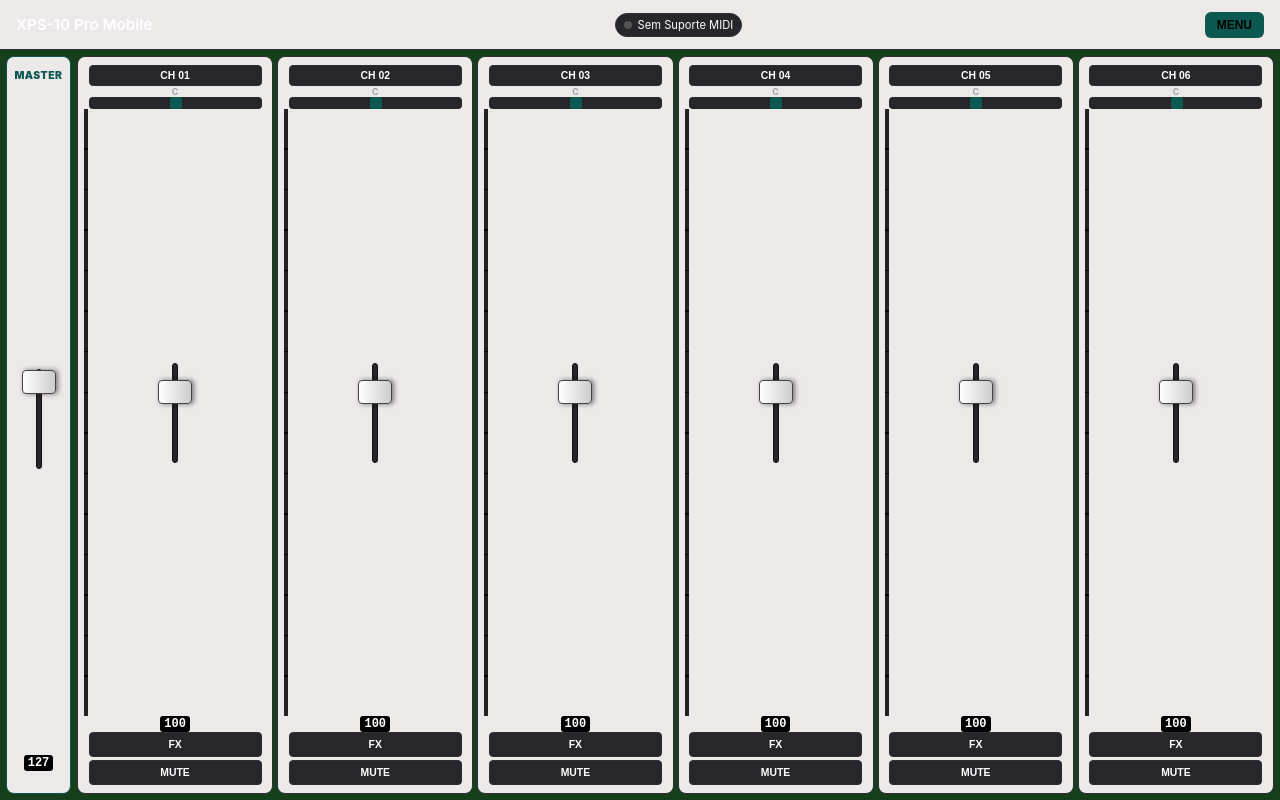
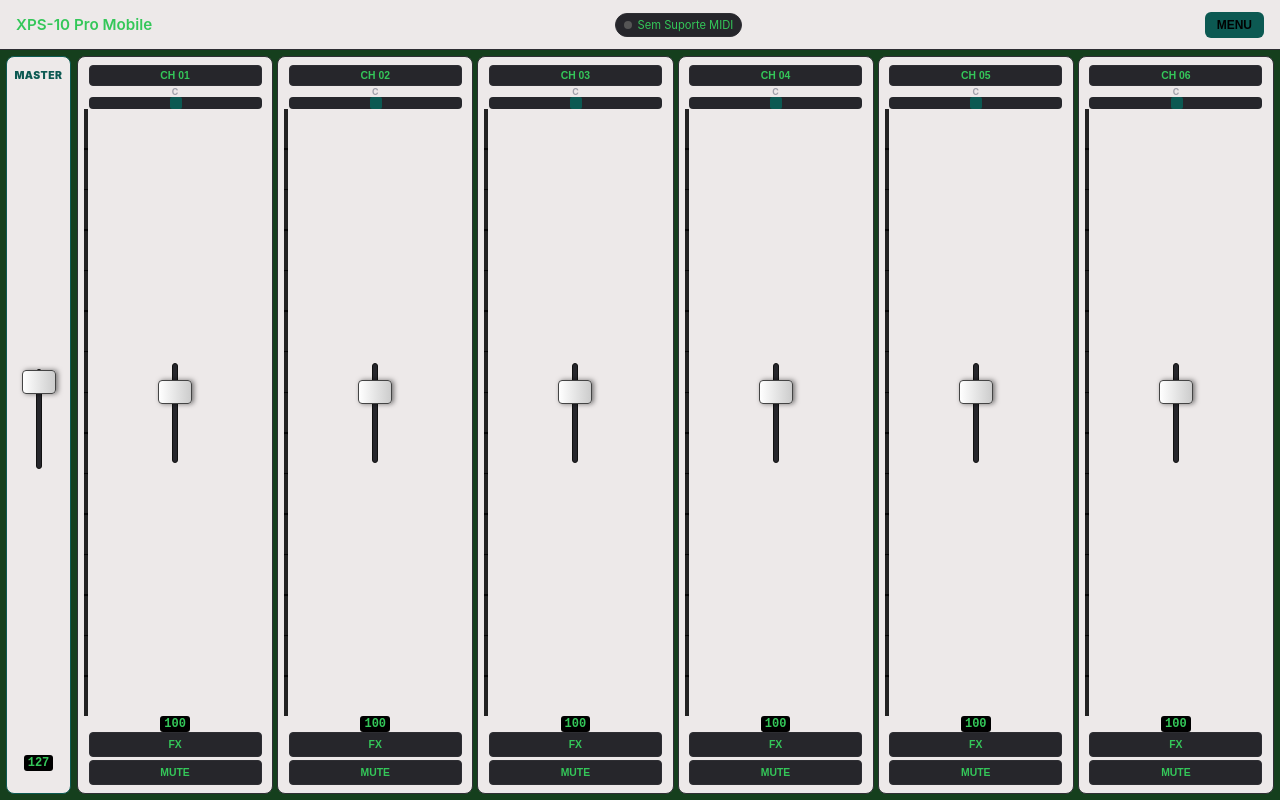
Before and after one commit to Vanderson81Souza/Xps-10-002, a plain HTML site: page index.html in a window 1280 px wide. Drawn offline with Linux system fonts and the light colour scheme.

```diff
--- a/index.html
+++ b/index.html
@@ -17,7 +17,7 @@
       --primary: #0c5952; /* Cor fixa do sistema */
       --danger: #ff3b30;
       --accent: #34c759;
-      --text: #ffffff;
+      --text: #34c759;
       --text-muted: #a1a1aa;
       --border: #2e2e33;
     }
```
